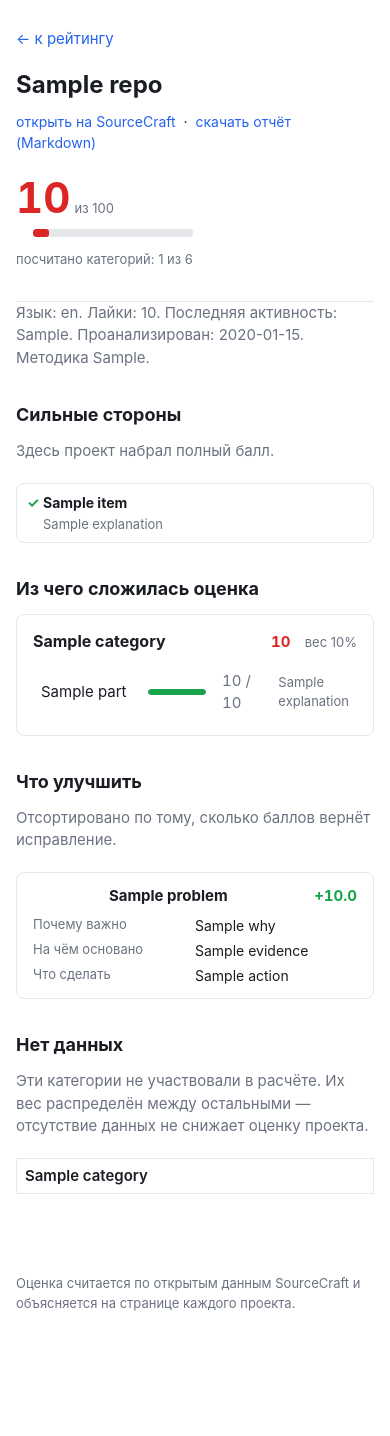
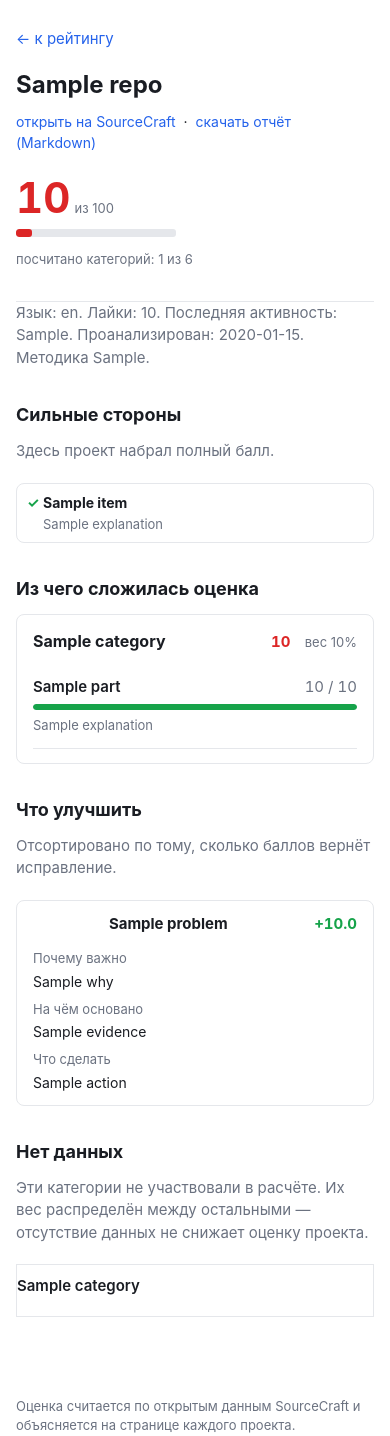
Before and after one commit to Builderforger/RepoHealt, a FastAPI app: template web/app/templates/repo.html in a window 390 px wide. Shown: the part 91-1527 px from the top of the page. Before the commit the page ends 1402 px from the top, so only its background shows below. Run offline with FastAPI, Linux system fonts and the light colour scheme; the template is opened without the code that fills it: most values are stand-ins (such as "Sample title", 1, 10 or a date in 2020).

Commit message:
feat: make layout usable on phones

```diff
--- a/web/app/static/style.css
+++ b/web/app/static/style.css
@@ -351,5 +351,48 @@ button:hover { filter: brightness(1.08); }
     main, header, footer { padding-left: 16px; padding-right: 16px; }
     .headline { flex-direction: column; }
     .total { text-align: left; }
+    .total-bar { margin-left: 0; }
     .filters { flex-direction: column; align-items: flex-start; gap: 10px; }
+
+    /* В рейтинге на узком экране оставляем главное: место,
+       проект, оценку и полноту данных. Лайки, язык и дату
+       прячем — иначе таблица уезжает за край экрана. */
+    .rating th:nth-child(4), .rating td:nth-child(4),
+    .rating th:nth-child(5), .rating td:nth-child(5),
+    .rating th:nth-child(6), .rating td:nth-child(6) { display: none; }
+
+    /* Имена вроде org/very-long-repository-name — это одно
+       длинное слово без пробелов, и без разрешения переносить
+       его таблица распирает экран. */
+    .rating td a { overflow-wrap: anywhere; }
+    .rating td { padding: 10px 6px; }
+    .place { width: 28px; }
+
+    /* Части оценки из таблицы превращаются в карточки:
+       на телефоне четыре колонки сжимаются так, что текст
+       переносится по одному слову. */
+    .parts tr {
+        display: grid;
+        grid-template-columns: 1fr auto;
+        gap: 6px 12px;
+        padding: 12px 0;
+        border-bottom: 1px solid var(--line);
+    }
+
+    .parts td { padding: 0; }
+    .part-name { width: auto; grid-column: 1; grid-row: 1; font-weight: 600; }
+    .part-points { width: auto; grid-column: 2; grid-row: 1; text-align: right; }
+    .part-bar { width: auto; grid-column: 1 / -1; grid-row: 2; }
+    .part-why { grid-column: 1 / -1; grid-row: 3; }
+
+    /* Категории без данных — тем же приёмом. */
+    .missing tr { display: grid; gap: 4px; padding: 10px 0; }
+    .missing td { padding: 0; }
+    .missing .part-name { width: auto; }
+
+    /* Советы: подписи над текстом, а не колонкой слева. */
+    .advice dl { grid-template-columns: 1fr; gap: 2px; }
+    .advice dt { padding-top: 6px; }
+
+    .strengths { grid-template-columns: 1fr; }
 }
```
